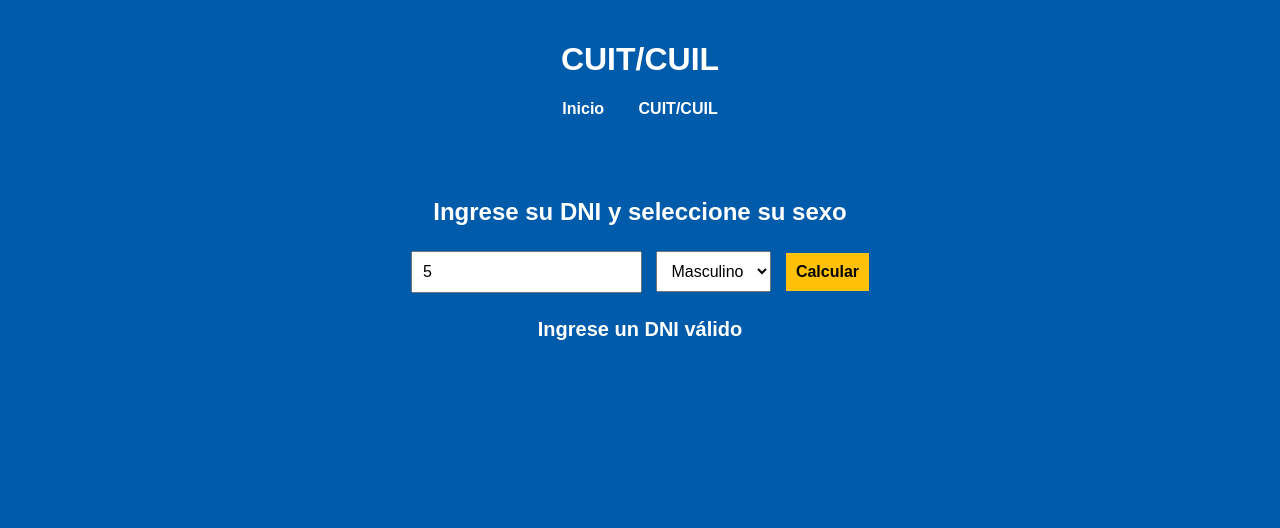
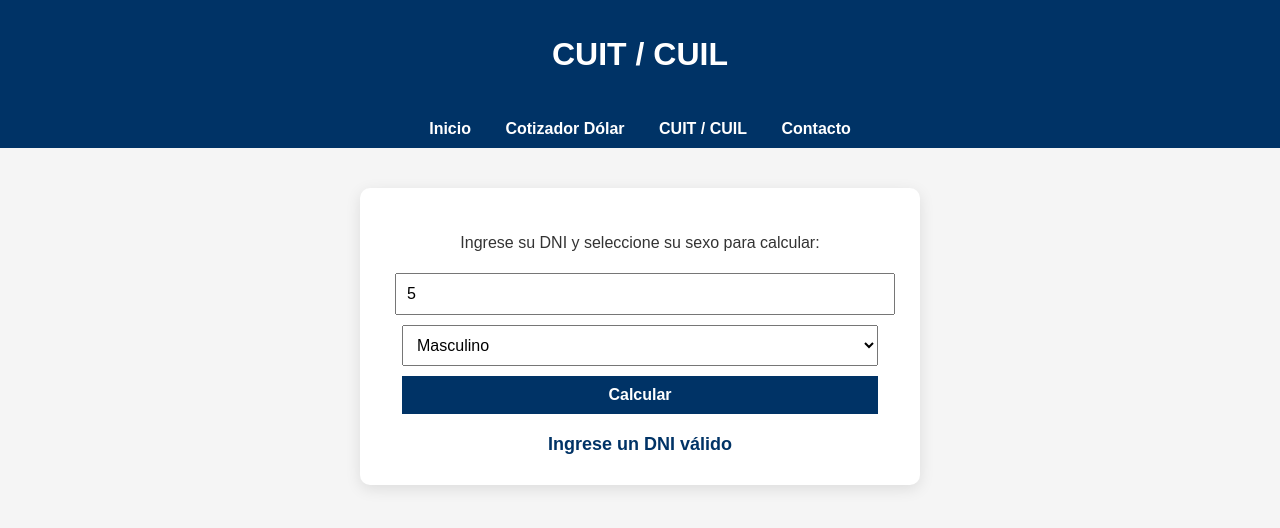
Before and after one commit to claudioclfok/clf_web, a plain HTML site: page cuit-cuil.html in a window 1280 px wide. Both pictures are taken after typing "5" into the empty fields and a click on the button "Calcular". Drawn offline with Linux system fonts and the light colour scheme.

Commit message:
Update cuit-cuil.html

```diff
--- a/cuit-cuil.html
+++ b/cuit-cuil.html
@@ -3,72 +3,104 @@
 <head>
     <meta charset="UTF-8">
     <meta name="viewport" content="width=device-width, initial-scale=1.0">
-    <title>CUIT/CUIL</title>
+    <title>CUIT / CUIL</title>
     <style>
         body {
             font-family: Arial, sans-serif;
             margin: 0;
-            background-color: #f0f0f0;
+            padding: 0;
+            background-color: #f5f5f5; /* fondo claro clásico */
             color: #333;
         }
+
         header {
-            background-color: #005baa;
+            background-color: #003366; /* azul más oscuro y clásico */
             color: white;
-            padding: 20px;
+            padding: 15px 0;
             text-align: center;
         }
+
+        nav {
+            background-color: #003366;
+            text-align: center;
+            padding: 10px 0;
+        }
+
         nav a {
             color: white;
+            text-decoration: none;
             margin: 0 15px;
-            text-decoration: none;
             font-weight: bold;
         }
+
         nav a:hover {
             text-decoration: underline;
         }
+
         main {
-            background-color: #005baa;
-            padding: 40px 20px;
-            color: white;
+            background-color: #fff; /* fondo blanco */
+            padding: 30px;
+            max-width: 500px;
+            margin: 40px auto;
+            border-radius: 10px;
+            box-shadow: 0 4px 15px rgba(0,0,0,0.1);
             text-align: center;
-            min-height: calc(100vh - 100px);
         }
+
         input, select, button {
             padding: 10px;
             margin: 5px;
             font-size: 16px;
+            width: calc(100% - 24px);
         }
+
         button {
             cursor: pointer;
-            background-color: #ffc107;
+            background-color: #003366;
+            color: white;
             border: none;
             font-weight: bold;
+            transition: background 0.3s;
         }
+
+        button:hover {
+            background-color: #0055aa;
+        }
+
         #resultadoCUIT {
-            margin-top: 20px;
+            margin-top: 15px;
             font-weight: bold;
-            font-size: 20px;
+            font-size: 18px;
+            color: #003366;
         }
     </style>
 </head>
 <body>
+
 <header>
-        <h1>CUIT/CUIL</h1>
+    <h1>CUIT / CUIL</h1>
+</header>
+
 <nav>
     <a href="index.html">Inicio</a>
-            <a href="cuit-cuil.html">CUIT/CUIL</a>
+    <a href="cotizador.html">Cotizador Dólar</a>
+    <a href="cuit-cuil.html">CUIT / CUIL</a>
+    <a href="contacto.html">Contacto</a>
 </nav>
-    </header>
+
 <main>
-        <h2>Ingrese su DNI y seleccione su sexo</h2>
+    <p>Ingrese su DNI y seleccione su sexo para calcular:</p>
+
     <input type="number" id="dniInput" placeholder="Ingrese DNI">
     <select id="sexoInput">
         <option value="M">Masculino</option>
         <option value="F">Femenino</option>
     </select>
     <button onclick="calcularCUIT()">Calcular</button>
+
     <div id="resultadoCUIT"></div>
 </main>
+
 <script>
 function calcularCUIT() {
     let dni = document.getElementById("dniInput").value.trim();
@@ -104,8 +136,16 @@
     }
 
     let cuit = prefijo + "-" + dni + "-" + digito;
-            document.getElementById("resultadoCUIT").innerText = "CUIT/CUIL: " + cuit;
+    document.getElementById("resultadoCUIT").innerText = cuit;
 }
+
+// Ejecutar cálculo al presionar Enter en el DNI
+document.getElementById("dniInput").addEventListener("keypress", function(event) {
+    if (event.key === "Enter") {
+        calcularCUIT();
+    }
+});
 </script>
+
 </body>
 </html>
```
Lines whose indentation alone changed are shown as unchanged.
